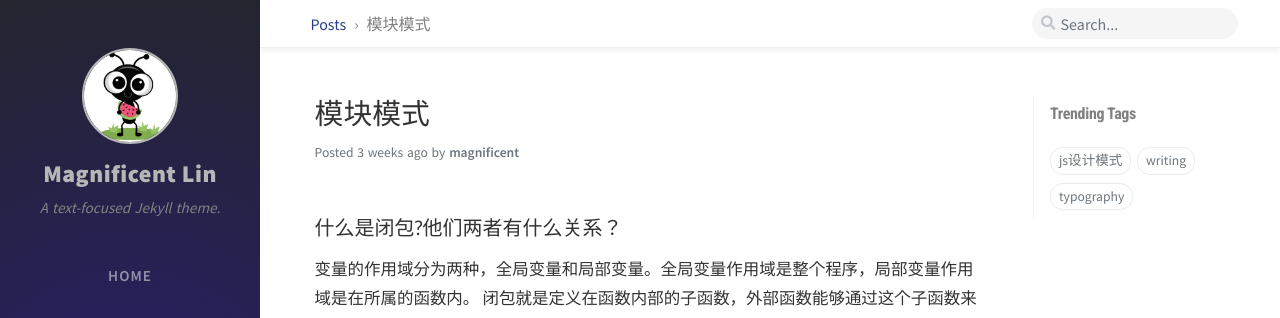
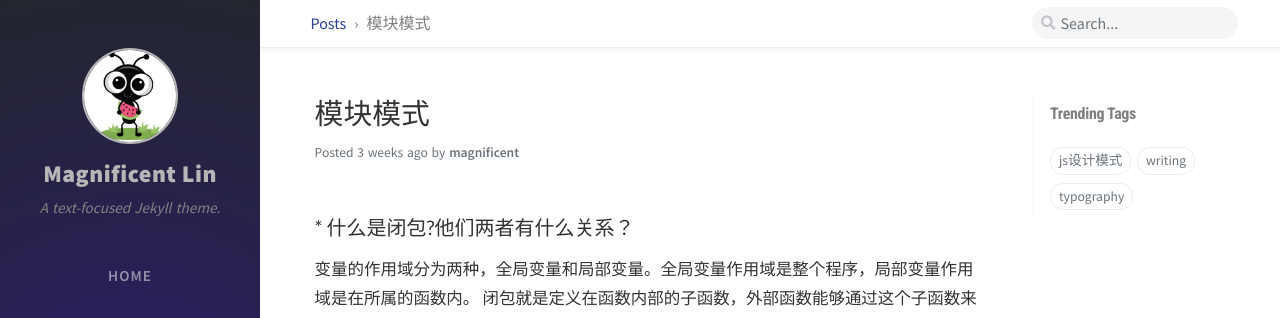
Before and after one commit to magnificentLin/magnificentLin, a Jekyll site: the page built from _posts/2020-04-02-module-mode.md, in a window 1280 px wide and 900 px high. Shown: the top 318 px of the window. Built offline with Jekyll 4.4.1, drawn with Linux system fonts in a browser that asks for light colours; nearby versions of some CDN libraries; comment, search, counter and statistics services are not loaded.

Commit message:
整理博客内容

````diff
--- a/_posts/2020-04-02-module-mode.md
+++ b/_posts/2020-04-02-module-mode.md
@@ -6,7 +6,7 @@ categories: [Blogging, Tutorial]
 tags: [js设计模式]
 ---
 
-### 什么是闭包?他们两者有什么关系？
+### * 什么是闭包?他们两者有什么关系？
 
 变量的作用域分为两种，全局变量和局部变量。全局变量作用域是整个程序，局部变量作用域是在所属的函数内。 闭包就是定义在函数内部的子函数，外部函数能够通过这个子函数来读取函数内部的局部变量。模块模式使用闭包来解决私有和公有的封装问题。
 
@@ -18,6 +18,7 @@ tags: [js设计模式]
 
 (function(){})()是匿名函数，使用function关键字声明函数，但未指定函数名。前面的括号内是函数体，后面的()表示执行。用匿名函数让变量的作用域控制在匿名函数之内。
 
+{% raw %}
 ```liquid
 const modal = (function(){
    const _count = 0  // 私有变量
@@ -29,11 +30,13 @@ const modal = (function(){
 
 modal.m1()
 ```
+{% endraw %}
 
 通过return把内部方法m1暴露出来。外部调用modal.m1()访问私有变量_count并且可以传入参数执行内部代码。
 
 ### 模块模式的应用场景
 
+{% raw %}
 ```liquid
 const _this = this
 const setData = (function () {
@@ -55,3 +58,4 @@ if (app.globalData.userCallback) {
   }
 }
 ```
+{% endraw %}
````
